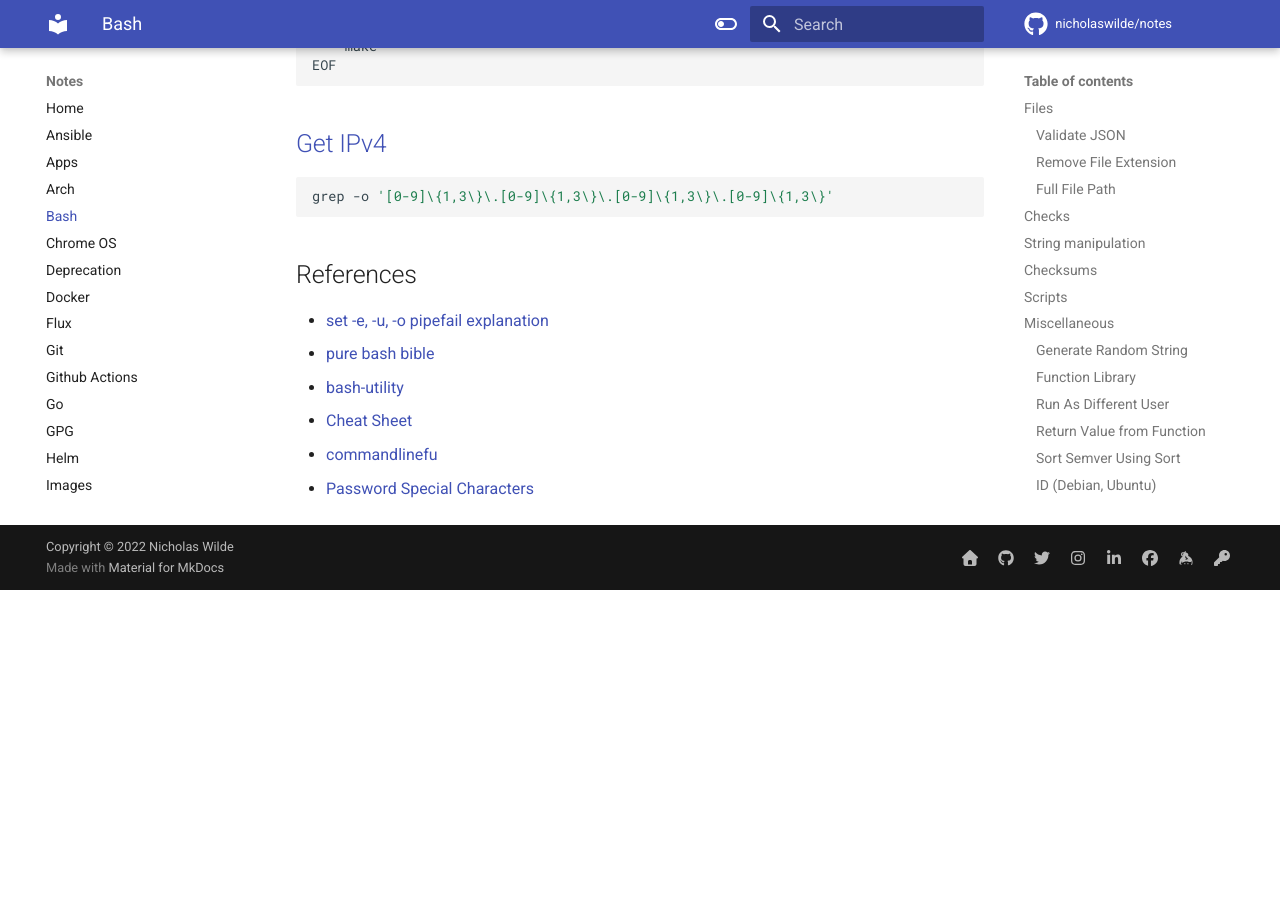
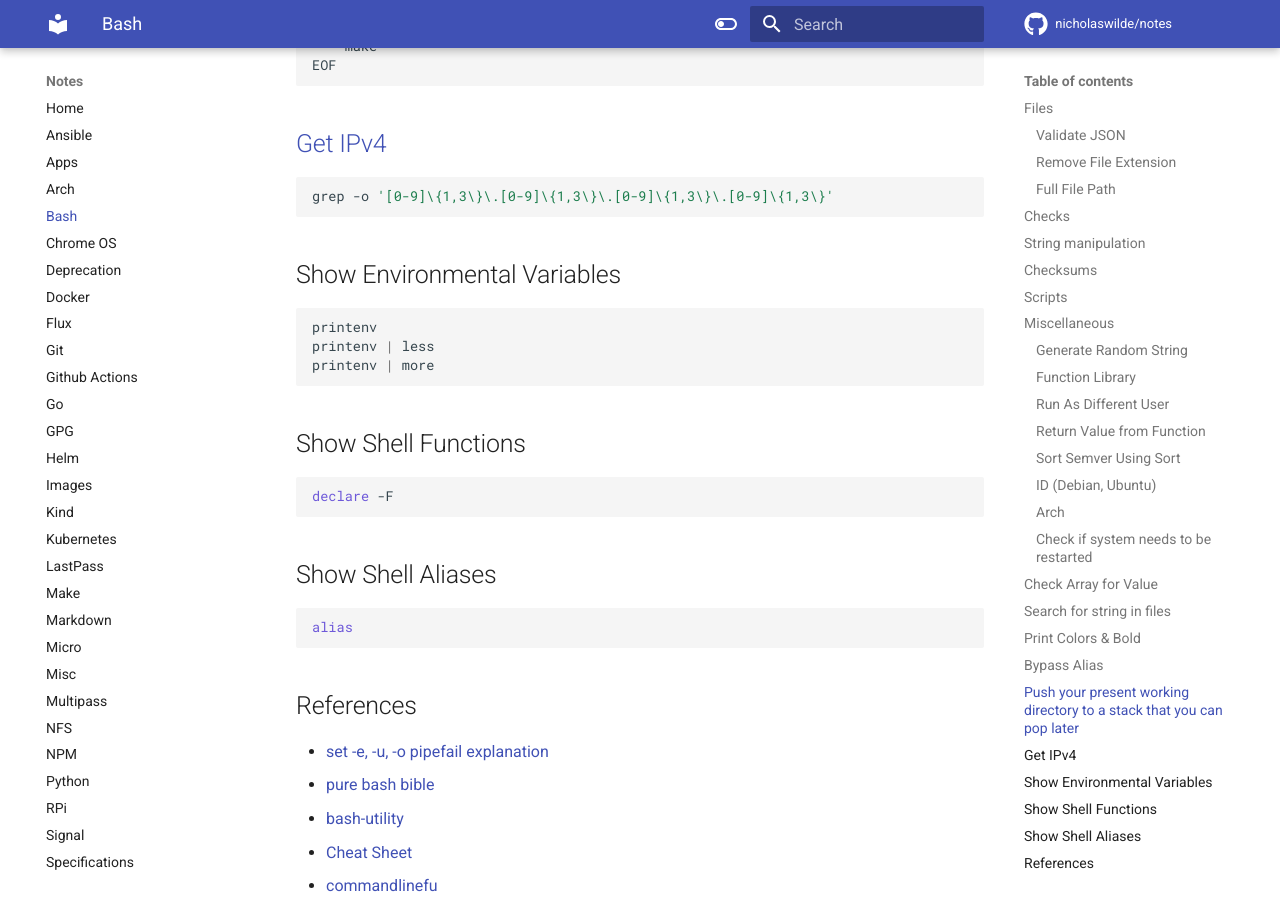
Before and after one commit to nicholaswilde/notes, an MkDocs documentation site: the page built from docs/bash.md, in a window 1280 px wide and 900 px high, scrolled down 8847 px. Built offline with MkDocs 1.6.1 and Material for MkDocs 9.7.7, drawn with Linux system fonts in a browser that asks for light colours; comment, search, counter and statistics services are not loaded; before the commit the page ends 9437 px from its top, so only the background shows below that.

Commit message:
Update bash.md

````diff
--- a/docs/bash.md
+++ b/docs/bash.md
@@ -469,6 +469,26 @@ EOF
 grep -o '[0-9]\{1,3\}\.[0-9]\{1,3\}\.[0-9]\{1,3\}\.[0-9]\{1,3\}'
 ```
 
+## Show Environmental Variables
+
+```shell
+printenv
+printenv | less
+printenv | more
+```
+
+## Show Shell Functions
+
+```shell
+declare -F
+```
+
+## Show Shell Aliases
+
+```shell
+alias
+```
+
 ## References
 
 * [set -e, -u, -o pipefail explanation](https://gist.github.com/mohanpedala/1e2ff5661761d3abd0385e8223e16425)
````
